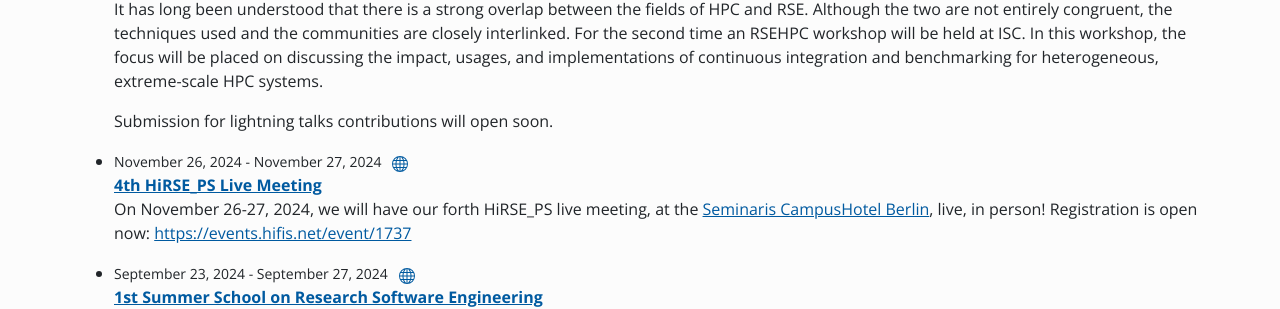
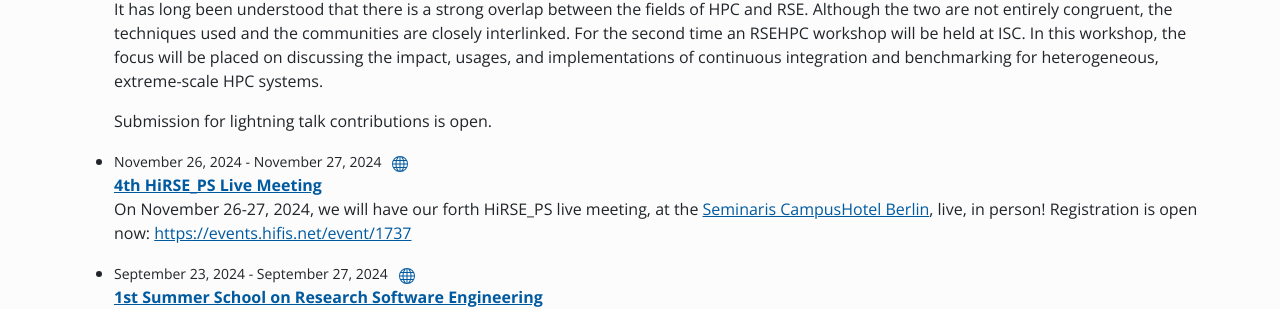
Before and after one commit to Helmholtz-HiRSE/helmholtz-hirse.github.io, a Jekyll site: the page built from events.md, in a window 1280 px wide. Shown: the part 473-782 px from the top of the page. Built offline with Jekyll 4.4.1, drawn with Linux system fonts in a browser that asks for light colours; nearby versions of some CDN libraries.

Commit message:
Update 2025_06_13-rsehpcatisc.md

```diff
--- a/_events/2025_06_13-rsehpcatisc.md
+++ b/_events/2025_06_13-rsehpcatisc.md
@@ -12,7 +12,7 @@ It has long been understood that there is a strong overlap between the fields of
 For the second time an RSEHPC workshop will be held at ISC.
 In this workshop, the focus will be placed on discussing the impact, usages, and implementations of continuous integration and benchmarking for heterogeneous, extreme-scale HPC systems.
 
-Submission for lightning talks contributions will open soon.
+Submission for lightning talk contributions is open.
 
 <!--more-->
 
```
